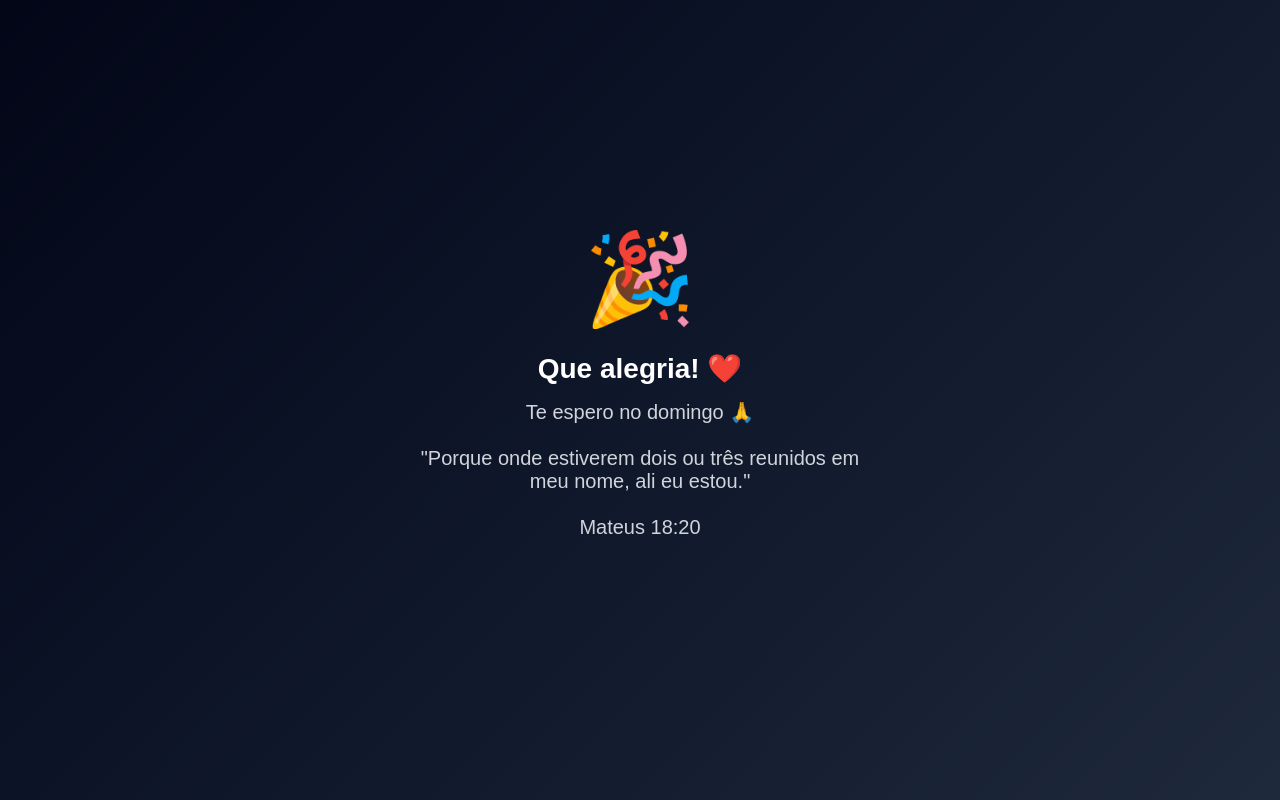
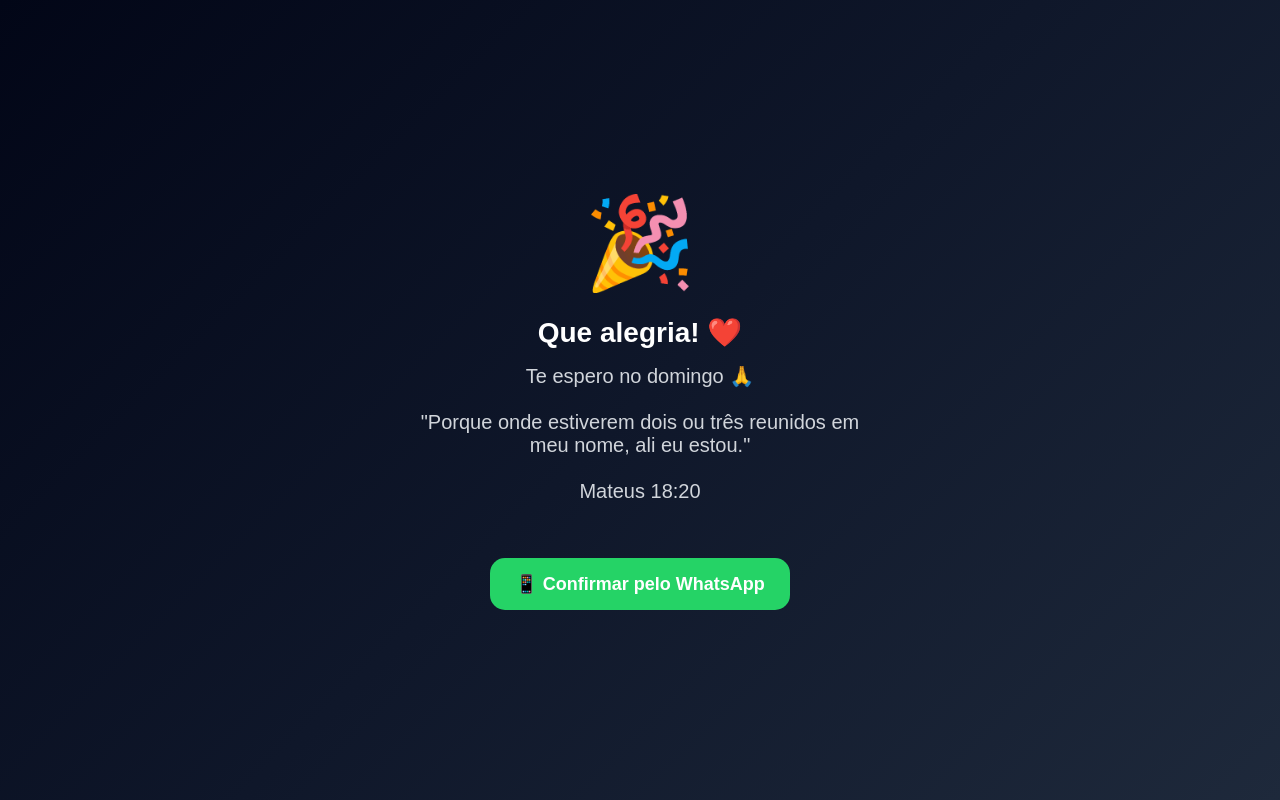
Before and after one commit to walterosfilho18/Domingao, a plain HTML site: page index.html in a window 1280 px wide. Both pictures are taken after a click on the button "Sim ❤️". Drawn offline with Linux system fonts and the light colour scheme.

Commit message:
Update index.html

```diff
--- a/index.html
+++ b/index.html
@@ -289,16 +289,26 @@ ali eu estou."
 Mateus 18:20
 </p>
 
+<a
+href="https://wa.me/5592984738483?text=Oi!%20😊%20Vi%20seu%20convite%20e%20aceito%20ir%20à%20igreja%20com%20você.%20❤️"
+target="_blank"
+style="
+display:inline-block;
+margin-top:20px;
+padding:15px 25px;
+background:#25D366;
+color:white;
+text-decoration:none;
+border-radius:15px;
+font-size:18px;
+font-weight:bold;
+">
+📱 Confirmar pelo WhatsApp
+</a>
+
 </div>
 
 `;
-
-setTimeout(() => {
-
-window.location.href =
-"https://wa.me/5592984738483?text=Oi!%20❤️%20Eu%20aceito%20o%20convite.%20Que%20horas%20começa?%20😊";
-
-}, 3000);
 
 });
 
```
